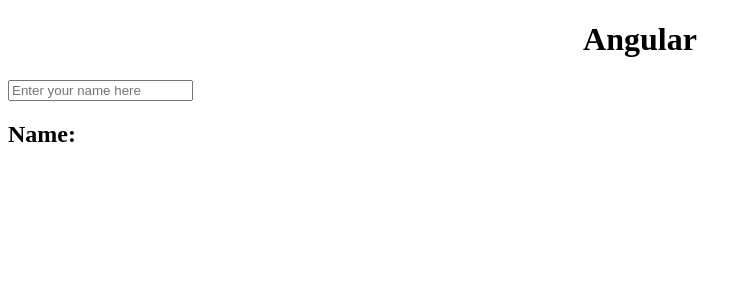
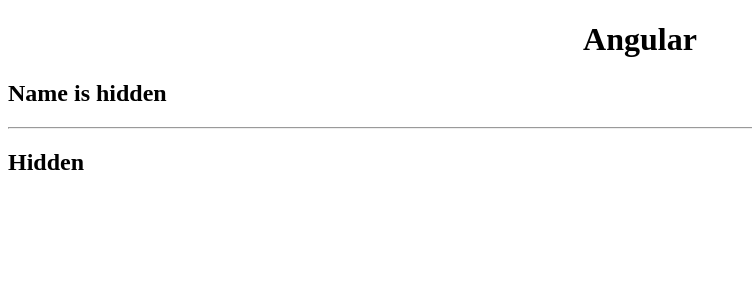
Before and after one commit to mohaimenkhalid/Angular, an Angular app: page / in a window 1280 px wide. Shown: the top 300 px of the page, without its empty margins (0-752 px from the left). Built offline with nearby package versions, Linux system fonts and the light colour scheme.

Commit message:
ngIf Directive

```diff
--- a/src/app/app.component.html
+++ b/src/app/app.component.html
@@ -3,4 +3,5 @@
 <!--<app-binding></app-binding>-->
 <!--<app-event-binding></app-event-binding>-->
 <!-- <app-template-referance-variable></app-template-referance-variable>-->
-<app-two-way-binding></app-two-way-binding>
+<!--<app-two-way-binding></app-two-way-binding>-->
+<app-directives></app-directives>
--- a/src/app/app.module.ts
+++ b/src/app/app.module.ts
@@ -9,6 +9,7 @@
 import { TemplateReferanceVariableComponent } from './template-referance-variable/template-referance-variable.component';
 import {FormsModule} from "@angular/forms";
 import { TwoWayBindingComponent } from './two-way-binding/two-way-binding.component';
+import { DirectivesComponent } from './directives/directives.component';
 
 @NgModule({
   declarations: [
@@ -17,7 +18,8 @@
     BindingComponent,
     EventBindingComponent,
     TemplateReferanceVariableComponent,
-    TwoWayBindingComponent
+    TwoWayBindingComponent,
+    DirectivesComponent
   ],
   imports: [
     BrowserModule,
--- /dev/null
+++ b/src/app/directives/directives.component.html
@@ -0,0 +1 @@
+<p>directives works!</p>
--- /dev/null
+++ b/src/app/directives/directives.component.ts
@@ -0,0 +1,32 @@
+import { Component, OnInit } from '@angular/core';
+
+@Component({
+  selector: 'app-directives',
+  template: `
+    <h2 *ngIf="displayName; else elseBlockk">Hello Angular - Directive</h2>
+
+    <ng-template #elseBlockk>
+      <h2>Name is hidden</h2>
+    </ng-template>
+
+    <hr>
+    <div *ngIf="displayName; then thenBlock; else elseBlock"></div>
+
+    <ng-template #thenBlock>
+      <h2>Show</h2>
+    </ng-template>
+    <ng-template #elseBlock>
+      <h2>Hidden</h2>
+    </ng-template>
+  `,
+  styleUrls: ['./directives.component.css']
+})
+export class DirectivesComponent implements OnInit {
+
+  public displayName = false;
+  constructor() { }
+
+  ngOnInit(): void {
+  }
+
+}
```
Also changed, not shown: src/app/directives/directives.component.css (added).
